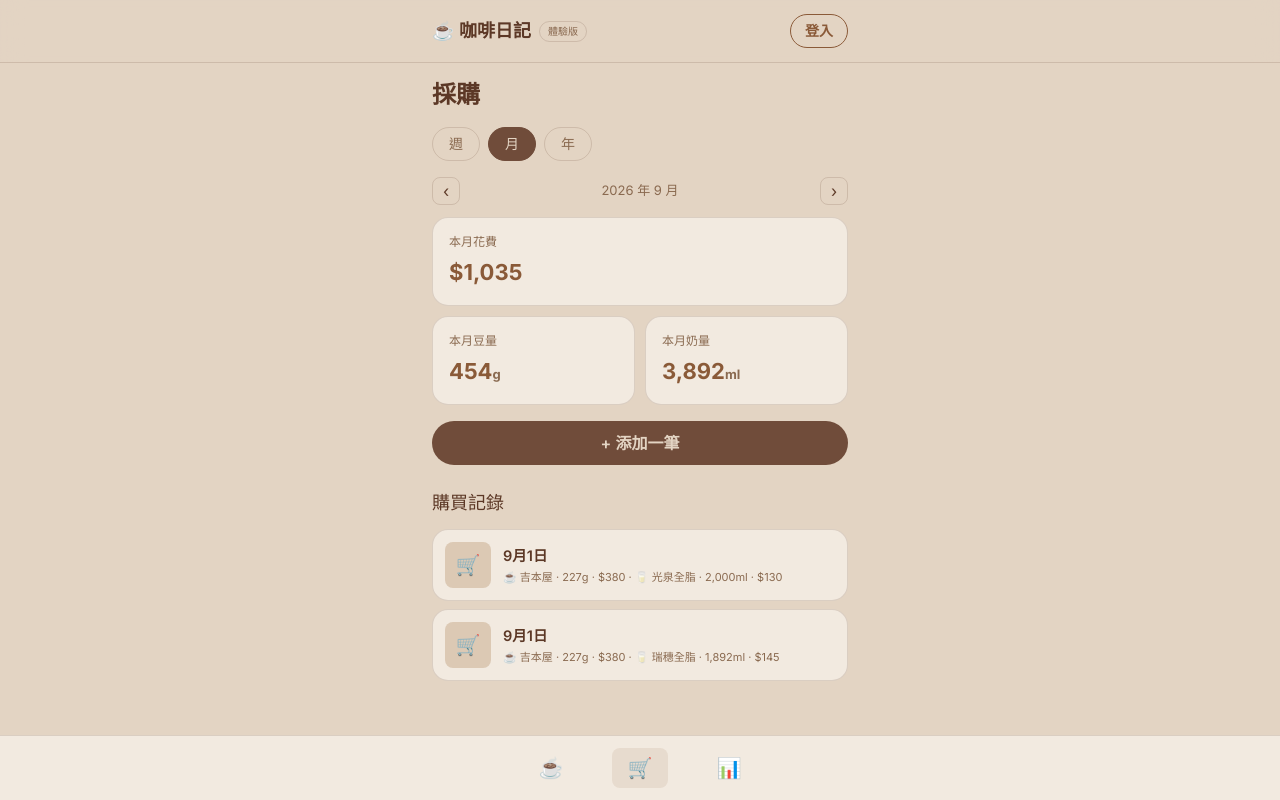
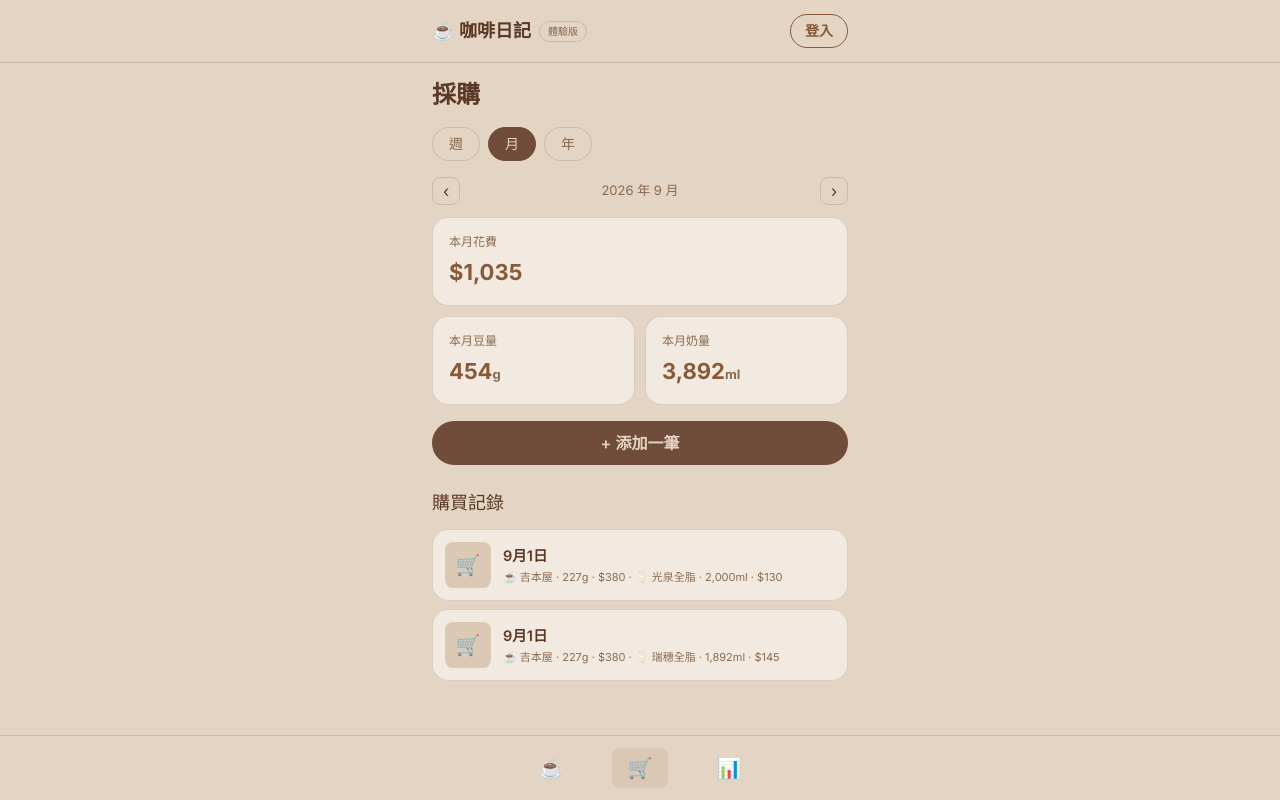
Before and after one commit to cching01099/coffee-diary, a React (Vite) app: page /purchases in a window 1280 px wide. Built offline with nearby package versions, Linux system fonts and the light colour scheme; no server answers.

Commit message:
Match bottom nav to header style and fix purchase date field alignment
Make the bottom tab bar translucent/blurred like the header instead of
a solid block, and reset native appearance on the date input so it
sizes consistently with the fields below it on iOS.

```diff
--- a/src/components/AddPurchaseSheet.jsx
+++ b/src/components/AddPurchaseSheet.jsx
@@ -1,7 +1,7 @@
 import { useEffect, useState } from 'react'
 import { fmtKey } from '../lib/utils'
 
-const blank = { beanBrand: '', beanWeight: '', beanPrice: '', milkBrand: '', milkVolume: '', milkPrice: '' }
+const blank = { date: '', beanBrand: '', beanWeight: '', beanPrice: '', milkBrand: '', milkVolume: '', milkPrice: '' }
 
 const inputClass = 'w-full bg-card border border-line rounded-lg px-3 py-2.5 text-sm text-ink placeholder:text-ink-dim'
 
@@ -83,7 +83,7 @@ export default function AddPurchaseSheet({ isOpen, onClose, editPurchase, onSubm
 
           <div className="mb-5">
             <div className="text-xs text-ink-dim mb-2">日期</div>
-            <input type="date" className={`${inputClass} text-[15px] font-medium`} {...field('date')} />
+            <input type="date" className={`${inputClass} text-[15px] font-medium appearance-none`} {...field('date')} />
           </div>
 
           <div className="mb-5">
--- a/src/components/BottomTabBar.jsx
+++ b/src/components/BottomTabBar.jsx
@@ -7,7 +7,7 @@ export default function BottomTabBar() {
     { path: '/stats', icon: '📊' },
   ]
   return (
-    <div className="fixed bottom-0 left-0 right-0 bg-card border-t border-line flex justify-center gap-8 py-3 pb-[max(12px,env(safe-area-inset-bottom))]">
+    <div className="fixed bottom-0 left-0 right-0 bg-bg/80 backdrop-blur-md border-t border-line flex justify-center gap-8 py-3 pb-[max(12px,env(safe-area-inset-bottom))]">
       {tabs.map((t) => (
         <NavLink
           key={t.path}
```
